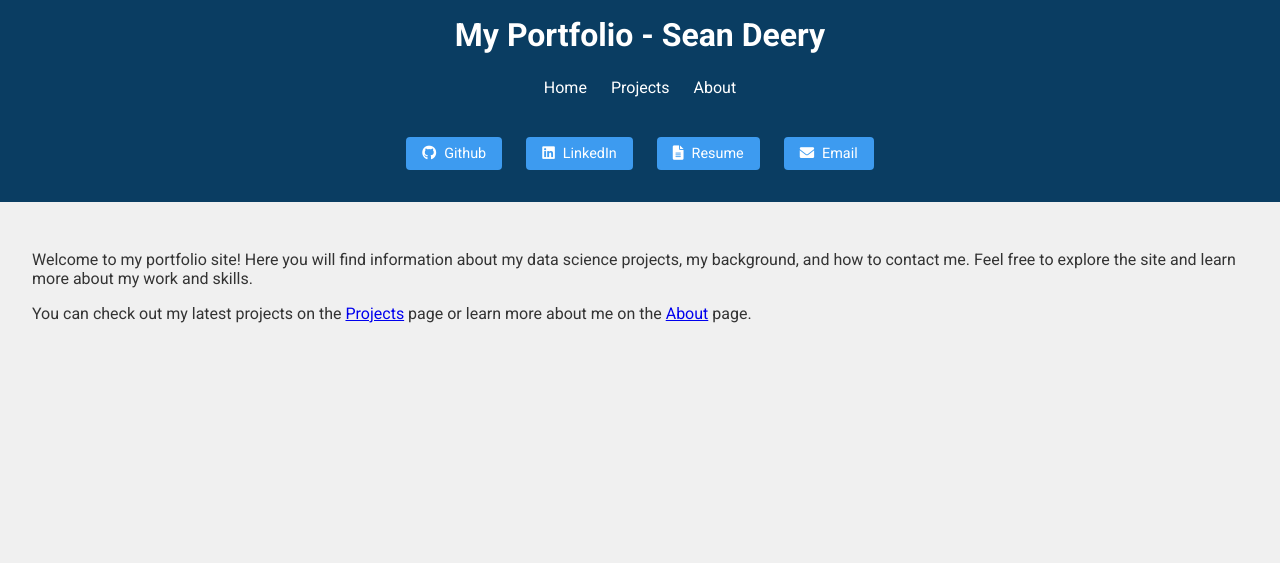
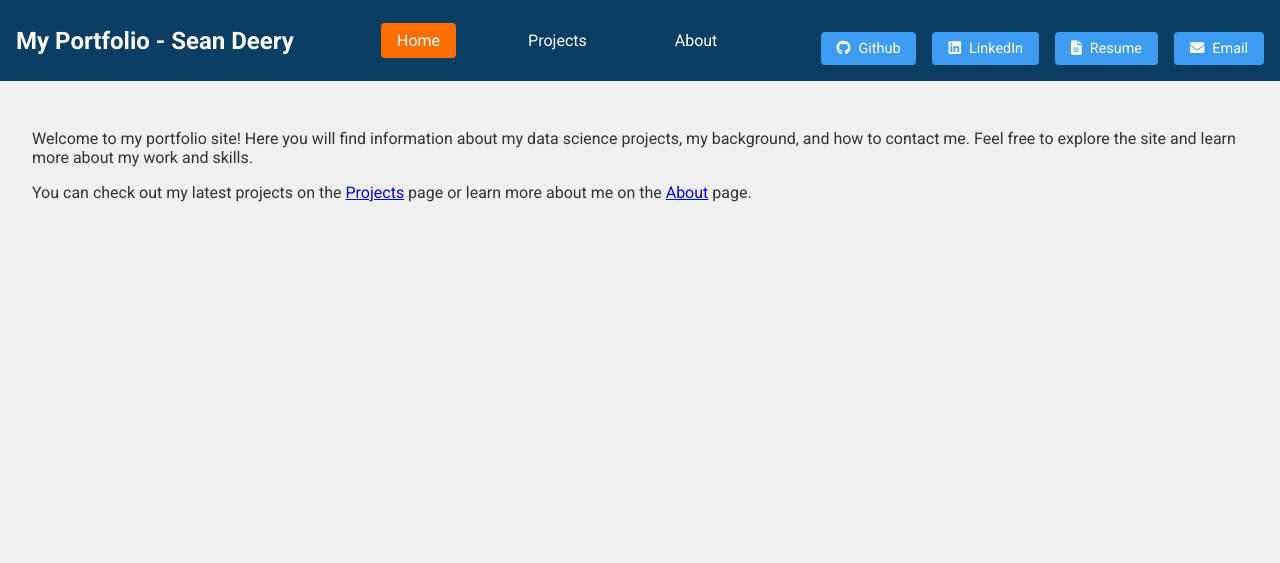
Before and after one commit to sdeery14/portfolio-website, a Flask app: page / in a window 1280 px wide. Shown: the top 563 px of the page. Run offline with Flask 3, Linux system fonts and the light colour scheme.

Commit message:
update header

```diff
--- a/app/routes.py
+++ b/app/routes.py
@@ -1,29 +1,32 @@
-from flask import Blueprint, render_template
-import os
+from flask import Blueprint, render_template, url_for
 
 main = Blueprint('main', __name__)
 
-
 @main.route('/')
 def home():
-    return render_template('index.html')
+    return render_template('index.html', active_page='home')
 
 @main.route('/projects')
 def projects():
-    return render_template('projects.html', projects=projects)
+    project_list = [
+        {'name': 'Telecom Customer Churn', 'url': url_for('main.telecom_customer_churn')},
+        {'name': 'Financial News Sentiment', 'url': url_for('main.financial_news_sentiment')},
+        {'name': 'Ski Resort Database', 'url': url_for('main.ski_resort_database')}
+    ]
+    return render_template('projects.html', projects=project_list, active_page='projects')
 
 @main.route('/project/telecom-customer-churn')
 def telecom_customer_churn():
-    return render_template('project-details/telecom-customer-churn.html')
+    return render_template('project-details/telecom-customer-churn.html', active_page='projects', active_project='telecom-customer-churn')
 
 @main.route('/project/financial-news-sentiment')
 def financial_news_sentiment():
-    return render_template('project-details/financial-news-sentiment.html')
+    return render_template('project-details/financial-news-sentiment.html', active_page='projects', active_project='financial-news-sentiment')
 
 @main.route('/project/ski-resort-database')
 def ski_resort_database():
-    return render_template('project-details/ski-resort-database.html')
+    return render_template('project-details/ski-resort-database.html', active_page='projects', active_project='ski-resort-database')
 
 @main.route('/about')
 def about():
-    return render_template('about.html')
+    return render_template('about.html', active_page='about')
--- a/app/static/style.css
+++ b/app/static/style.css
@@ -18,50 +18,100 @@ html, body {
     min-height: 100vh; /* Full height of the viewport */
 }
 
+/* Header */
 header {
     background-color: #0A3D62; /* Navy Blue */
     color: #FFFFFF; /* White */
     padding: 1rem;
-    text-align: center;
-    overflow: hidden; /* Ensure no overflow */
+    overflow: visible; /* Ensure dropdown is visible */
+    position: relative; /* Ensure header is positioned */
+    z-index: 1000; /* Ensure header is on top */
+}
+
+.header-container {
+    display: flex;
+    justify-content: space-between;
+    align-items: center;
+    flex-wrap: wrap;
 }
 
 .branding h1 {
     margin: 0;
-    margin-bottom: 0.5rem;
-    font-size: 2rem;
-    word-wrap: break-word; /* Allow title to wrap */
+    font-size: 1.5rem;
 }
 
 nav {
     display: flex;
-    flex-direction: column;
     align-items: center;
 }
 
-nav a {
-    color: #FFFFFF; /* White */
-    margin: 0.5rem;
-    text-decoration: none;
-    transition: color 0.3s;
+.nav-links {
+    display: flex;
+    gap: 1rem;
 }
 
-nav a:hover {
-    color: #FF6F00; /* Bright Orange */
+/* Nav Links */
+.nav-links a,
+.nav-links .dropdown {
+    color: #FFFFFF; /* White */
+    margin: 0 0.5rem;
+    text-decoration: none;
+    font-size: 1rem;
+    padding: 0.5rem 1rem;
+    transition: background-color 0.3s, color 0.3s;
+    border-radius: 4px;
+    position: relative; /* Ensure dropdown positioning */
 }
 
-.nav-links, .social-icons {
+.nav-links a:hover,
+.nav-links .dropdown:hover .nav-link {
+    background-color: #3D9BF0; /* Sky Blue */
+    color: #FFFFFF; /* White */
+}
+
+.nav-links a.active,
+.nav-links .dropdown.active .nav-link,
+.dropdown-content a.active {
+    background-color: #FF6F00; /* Secondary Color - Bright Orange */
+    color: #FFFFFF; /* White */
+}
+
+.dropdown-content {
+    display: none;
+    position: absolute;
+    background-color: #3D9BF0; /* Sky Blue */
+    min-width: 160px;
+    box-shadow: 0px 8px 16px 0px rgba(0,0,0,0.2);
+    z-index: 1001; /* Ensure dropdown is above other content */
+    top: 100%;
+    left: 0;
+}
+
+.dropdown-content a {
+    color: white; /* White */
+    padding: 12px 16px;
+    text-decoration: none;
+    display: block;
+    transition: background-color 0.3s;
+}
+
+.dropdown-content a:hover {
+    background-color: #0056b3; /* Darker blue */
+}
+
+.dropdown:hover .dropdown-content {
+    display: block;
+}
+
+.social-icons {
     display: flex;
-    flex-wrap: wrap;
-    justify-content: center;
-    gap: 0.5rem;
-    margin: 0.5rem 0;
+    gap: 1rem;
 }
 
 .social-link {
     display: flex;
     align-items: center;
-    margin: 0.5rem;
+    margin: 0;
     padding: 0.5rem 1rem;
     color: #FFFFFF;
     background-color: #3D9BF0;
@@ -80,16 +130,18 @@ nav a:hover {
 }
 
 @media (max-width: 768px) {
-    nav {
+    .header-container {
         flex-direction: column;
+        align-items: center;
     }
 
-    .social-link {
-        flex: 1 1 auto;
-        margin: 0.5rem 0;
-        text-align: center;
+    .nav-links,
+    .social-icons {
+        flex-direction: column;
+        align-items: center;
     }
 }
+
 
 /* Main content should take remaining space */
 main {
@@ -196,7 +248,6 @@ button:hover, .project-link:hover {
     background-color: #0056b3; /* Darker blue on hover */
 }
 
-
 /* About Me Section Styles */
 .about-me {
     display: flex;
@@ -234,7 +285,6 @@ button:hover, .project-link:hover {
 }
 
 /* Social Icons */
-
 .social-link {
     display: inline-block;
     margin-top: 1rem;
@@ -254,9 +304,6 @@ button:hover, .project-link:hover {
 .social-link:hover {
     background-color: #0056b3;
 }
-
-
-
 
 /* Project Detail Page Styles */
 .project-detail {
@@ -322,7 +369,6 @@ button:hover, .project-link:hover {
     font-size: 1rem;
 }
 
-
 .project-detail img.project-image {
     width: 100%;
     max-width: 600px;
@@ -331,8 +377,6 @@ button:hover, .project-link:hover {
     box-shadow: 0 2px 8px rgba(0, 0, 0, 0.1);
     margin: 1rem 0;
 }
-
-
 
 .project-detail a.project-link {
     display: inline-block;
@@ -350,9 +394,6 @@ button:hover, .project-link:hover {
     background-color: #0056b3;
 }
 
-
-
-
 /* Footer styles */
 footer {
     background-color: #333333; /* Dark Gray */
--- a/app/templates/header.html
+++ b/app/templates/header.html
@@ -1,18 +1,27 @@
 <header>
-    <div class="branding">
-        <h1 style="color: #FFFFFF;"><span class="site-title">{% block header_title %}My Portfolio{% endblock %}</span> - Sean Deery</h1>
-    </div>
-    <nav>
-        <div class="nav-links">
-            <a href="{{ url_for('main.home') }}">Home</a>
-            <a href="{{ url_for('main.projects') }}">Projects</a>
-            <a href="{{ url_for('main.about') }}">About</a>
+    <div class="header-container">
+        <div class="branding">
+            <h1 style="color: #FFFFFF;"><span class="site-title">My Portfolio</span> - Sean Deery</h1>
         </div>
+        <nav>
+            <div class="nav-links">
+                <a href="{{ url_for('main.home') }}" class="nav-link {% if active_page == 'home' %}active{% endif %}">Home</a>
+                <div class="dropdown">
+                    <a href="{{ url_for('main.projects') }}" class="nav-link {% if active_page == 'projects' %}active{% endif %}">Projects</a>
+                    <div class="dropdown-content">
+                        <a href="{{ url_for('main.telecom_customer_churn') }}" class="{% if active_project == 'telecom-customer-churn' %}active{% endif %}">Telecom Customer Churn</a>
+                        <a href="{{ url_for('main.financial_news_sentiment') }}" class="{% if active_project == 'financial-news-sentiment' %}active{% endif %}">Financial News Sentiment</a>
+                        <a href="{{ url_for('main.ski_resort_database') }}" class="{% if active_project == 'ski-resort-database' %}active{% endif %}">Ski Resort Database</a>
+                    </div>
+                </div>
+                <a href="{{ url_for('main.about') }}" class="nav-link {% if active_page == 'about' %}active{% endif %}">About</a>
+            </div>
+        </nav>
         <div class="social-icons">
             <a href="https://github.com/sdeery14" target="_blank" class="social-link" title="GitHub"><i class="fab fa-github"></i>Github</a>
             <a href="https://www.linkedin.com/in/sean-m-deery" target="_blank" class="social-link" title="LinkedIn"><i class="fab fa-linkedin"></i>LinkedIn</a>
             <a href="/static/sean-deery-resume.pdf" target="_blank" class="social-link" title="Resume"><i class="fas fa-file-alt"></i>Resume</a>
             <a href="mailto:sdeery14@gmail.com" class="social-link" title="Email"><i class="fas fa-envelope"></i>Email</a>
         </div>
-    </nav>
+    </div>
 </header>
```
